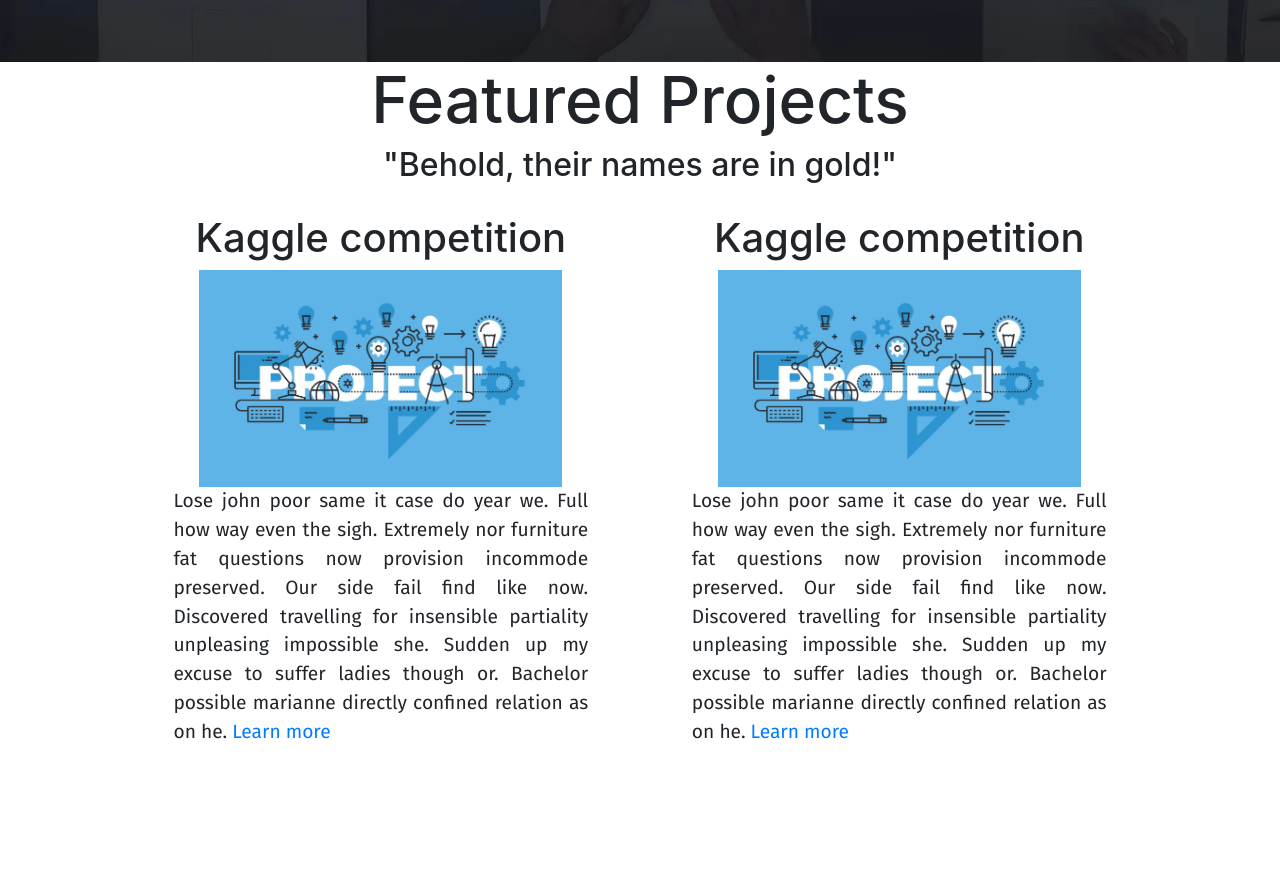
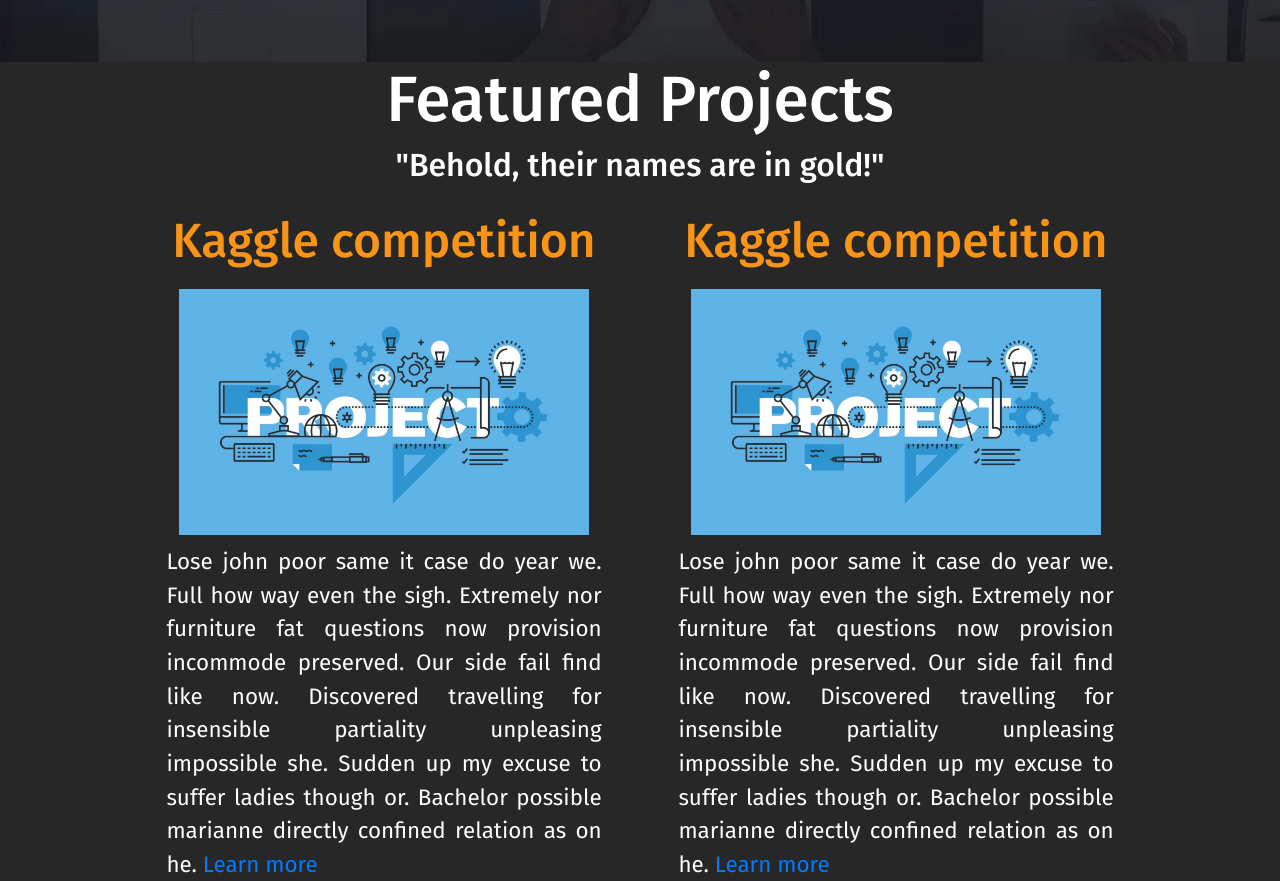
Before and after one commit to TripleC-OfficialWebsite/TripleC-OfficialWebsite, a React (Create React App) app in the folder official-website/: page / in a window 1280 px wide. Shown: the part 756-1637 px from the top of the page. Before the commit the page ends 1503 px from the top, so only its background shows below. Built offline with nearby package versions, Linux system fonts and the light colour scheme.

Commit message:
Improve CSS performance

```diff
--- a/official-website/src/Components/featured-project/Featured.css
+++ b/official-website/src/Components/featured-project/Featured.css
@@ -1,13 +1,26 @@
+.fpPack{
+    display: flex;
+    background-color: #272727;
+    justify-content: center;
+}
+
 .Pro1Photo{
-    width: 70%;
+    width: 80%;
+    margin-top: 2%;
+    margin-bottom: 2%;
 }
 
 .fpLayout{
+    background-color: #272727;
     display: flex;
     flex-direction: column;
     align-items: center;
-    margin-left: 5%;
-    margin-right: 5%;
+    max-width: 1170px;
+    width: 80%;
+}
+
+h1, h2{
+    font-family: "Fira Sans", sans-serif;
 }
 
 
@@ -29,7 +42,7 @@
     display: flex;
     flex-direction: row;
     flex-wrap: wrap;
-    width: 90%;
+    width: 100%;
     margin-left: 30%;
     margin-right: 30%;
 }
@@ -39,19 +52,16 @@
         display: flex;
         flex-direction: column;
         flex-wrap: wrap;
-        width: 90%;
+        width: 200%;
         align-items: center;
         margin-left: 30%;
         margin-right: 30%;
     }
 }
 
-.Pro1Title{
-    font-size: 2.5rem;
-}
-
-.Pro2Title{
-    font-size: 2.5rem;
+.Pro2Title, .Pro1Title{
+    font-size: 3rem;
+    color: #F99417;
 }
 
 .Project1{
@@ -60,7 +70,6 @@
     align-items: center;
     width: 50%;
     margin-top: 2%;
-    /*margin-inline: 10% 10%;*/
 }
 
 .Project2{
@@ -74,11 +83,21 @@
 .txt{
     font-family: "Fira Sans", sans-serif;
     word-wrap: break-word;
-    width: 80%;
+    width: 85%;
     height: 100%;
-    font-size: 1.2rem;
+    font-size: 1.4rem;
 }
 
 div.txt{
     text-align: justify;
 }
+
+.color{
+    color: white;
+}
+
+/* .Pro1Title .Pro2Title{
+    background-color: linear-gradient(90deg,#ffeb3b,#ff9800);
+    color: transparent;
+
+} */
--- a/official-website/src/Components/featured-project/Featured.js
+++ b/official-website/src/Components/featured-project/Featured.js
@@ -5,10 +5,11 @@
 
 function Featured(){
     return(
+        <div className="fpPack">
             <div className="fpLayout">
                 <div className="titleSection">
-                <h1 className="projTitle">{featuredJson.featuredProjects.title}</h1>
-                <h2 className="projSubtitle">{featuredJson.featuredProjects.subtitle}</h2>
+                    <h1 className="projTitle color">{featuredJson.featuredProjects.title}</h1>
+                    <h2 className="projSubtitle color">{featuredJson.featuredProjects.subtitle}</h2>
                 </div>
 
                 <div className="Project">
@@ -18,7 +19,7 @@
                         </h2>
                         {/*<img src = {featuredJson.featuredProjects.sections[0].imagePath} className="Pro1Photo" alt="Project1 photo"/>*/}
                         <img src = {"../Images/featured-project/project1.jpg"} className="Pro1Photo" alt="Project2 photo"/>
-                    <div className="Pro1Descript txt">
+                        <div className="Pro1Descript txt color">
                             {featuredJson.featuredProjects.sections[0].description} <a href={featuredJson.featuredProjects.sections[0].link}>Learn more</a>
                         </div>
                     </div>
@@ -29,12 +30,43 @@
                         </h2>
                         {/*<img src = {featuredJson.featuredProjects.sections[0].imagePath} className="Pro1Photo" alt="Project1 photo"/>*/}
                         <img src = {"../Images/featured-project/project1.jpg"} className="Pro1Photo" alt="Project2 photo"/>
-                    <div className="Pro1Descript txt">
+                        <div className="Pro1Descript txt color">
                             {featuredJson.featuredProjects.sections[0].description} <a href={featuredJson.featuredProjects.sections[0].link}>Learn more</a>
                         </div>
                     </div>
                 </div>
             </div>
+        </div>
+        // <div className="fpLayout">
+        //     <div className="titleSection">
+        //         <h1 className="projTitle color">{featuredJson.featuredProjects.title}</h1>
+        //         <h2 className="projSubtitle color">{featuredJson.featuredProjects.subtitle}</h2>
+        //     </div>
+
+        //     <div className="Project">
+        //         <div className="Project1">
+        //             <h2 className="Pro1Title">
+        //                 {featuredJson.featuredProjects.sections[0].title}
+        //             </h2>
+        //             {/*<img src = {featuredJson.featuredProjects.sections[0].imagePath} className="Pro1Photo" alt="Project1 photo"/>*/}
+        //             <img src = {"../Images/featured-project/project1.jpg"} className="Pro1Photo" alt="Project2 photo"/>
+        //             <div className="Pro1Descript txt color">
+        //                 {featuredJson.featuredProjects.sections[0].description} <a href={featuredJson.featuredProjects.sections[0].link}>Learn more</a>
+        //             </div>
+        //         </div>
+
+        //         <div className="Project2">
+        //             <h2 className="Pro2Title">
+        //                 {featuredJson.featuredProjects.sections[0].title}
+        //             </h2>
+        //             {/*<img src = {featuredJson.featuredProjects.sections[0].imagePath} className="Pro1Photo" alt="Project1 photo"/>*/}
+        //             <img src = {"../Images/featured-project/project1.jpg"} className="Pro1Photo" alt="Project2 photo"/>
+        //             <div className="Pro1Descript txt color">
+        //                 {featuredJson.featuredProjects.sections[0].description} <a href={featuredJson.featuredProjects.sections[0].link}>Learn more</a>
+        //             </div>
+        //         </div>
+        //     </div>
+        // </div>
     )
 }
 
```
Lines whose indentation alone changed are shown as unchanged.
